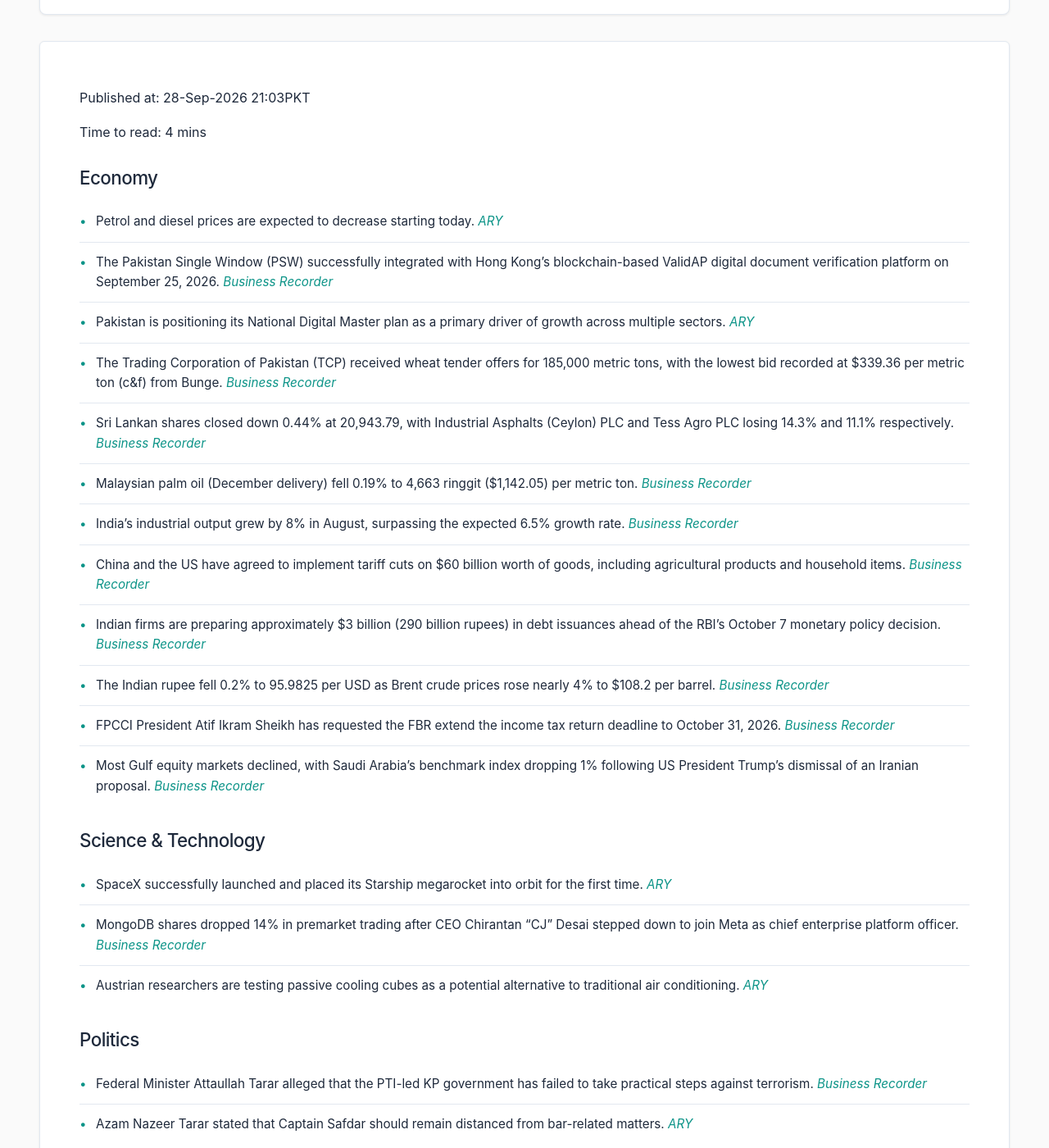
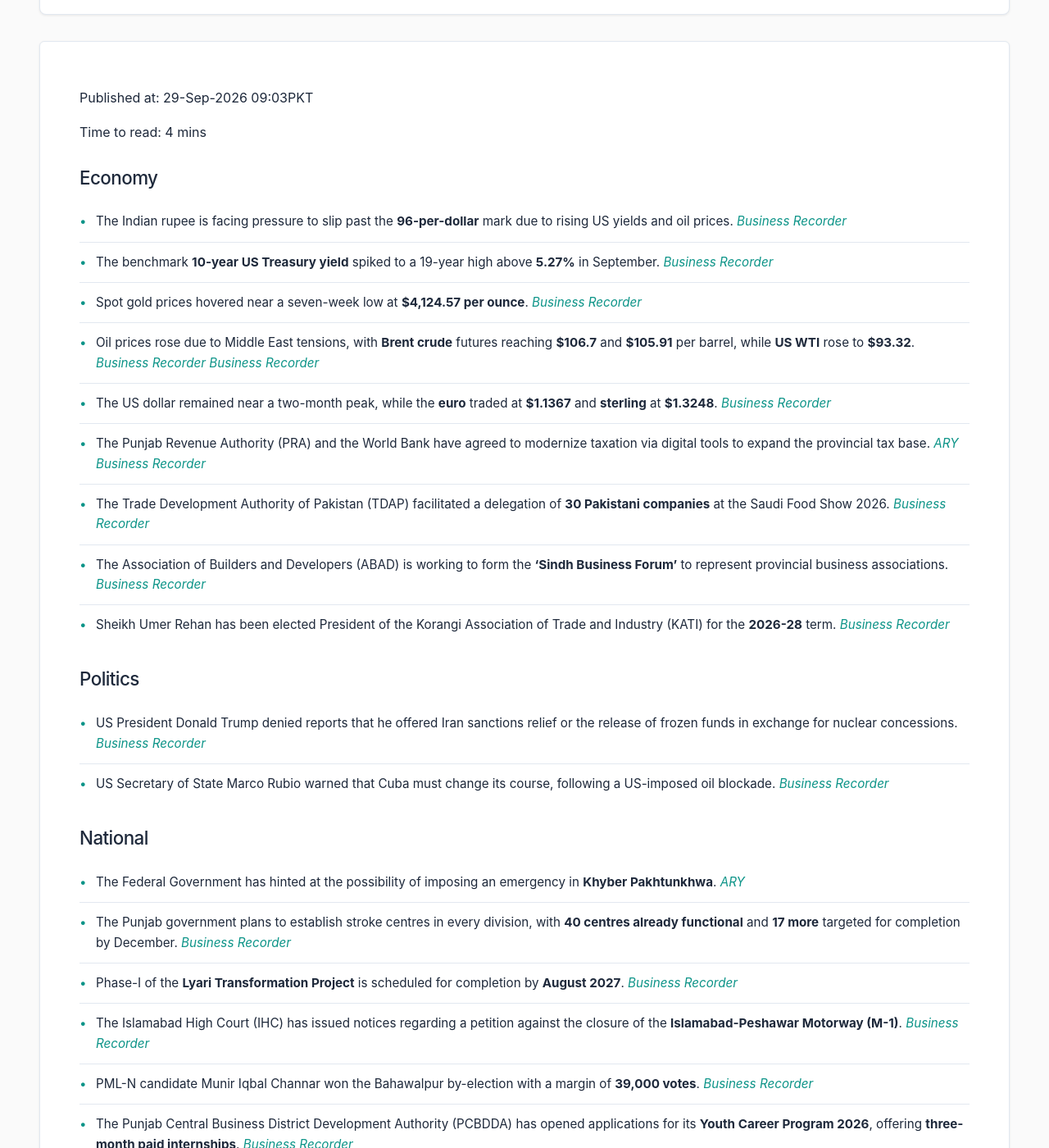
Before and after one commit to zsubzwary/news, a Jekyll site: the page built from en/index.md, in a window 1280 px wide and 1400 px high, scrolled down 209 px. Shown: the whole window at 82% size. Built offline with Jekyll 4.4.1, drawn with Linux system fonts in a browser that asks for light colours; some web fonts are replaced; comment, search, counter and statistics services are not loaded; some of the changed text lies outside the part shown.

Commit message:
DateTime; 2026-09-29T04:03:57.381Z

```diff
--- a/en/index.md
+++ b/en/index.md
@@ -4,48 +4,44 @@ title: Pakistan News Briefing
 lang: en
 ---
 
-Published at: 28-Sep-2026 21:03PKT
+Published at: 29-Sep-2026 09:03PKT
 
 Time to read: 4 mins
 
 ### Economy
-- Petrol and diesel prices are expected to decrease starting today. *[ARY](https://arynews.tv/petrol-diesel-prices-likely-to-decrease-today)*
-- The Pakistan Single Window (PSW) successfully integrated with Hong Kong's blockchain-based ValidAP digital document verification platform on September 25, 2026. *[Business Recorder](https://www.brecorder.com/news/40441613/pakistan-becomes-first-country-to-join-hong-kongs-validap-trade-verification-platform)*
-- Pakistan is positioning its National Digital Master plan as a primary driver of growth across multiple sectors. *[ARY](https://arynews.tv/pakistan-positions-national-digital-master-plan-as-a-driver-of-growth-across-sectors)*
-- The Trading Corporation of Pakistan (TCP) received wheat tender offers for 185,000 metric tons, with the lowest bid recorded at $339.36 per metric ton (c&f) from Bunge. *[Business Recorder](https://www.brecorder.com/news/40441618/pakistan-gets-offers-in-185000-metric-ton-wheat-tender-traders-say)*
-- Sri Lankan shares closed down 0.44% at 20,943.79, with Industrial Asphalts (Ceylon) PLC and Tess Agro PLC losing 14.3% and 11.1% respectively. *[Business Recorder](https://www.brecorder.com/news/40441628/sri-lankan-shares-fall-as-utilities-real-estate-stocks-weigh)*
-- Malaysian palm oil (December delivery) fell 0.19% to 4,663 ringgit ($1,142.05) per metric ton. *[Business Recorder](https://www.brecorder.com/news/40441620/palm-oil-falls-for-a-second-session-on-weak-rival-oils)*
-- India's industrial output grew by 8% in August, surpassing the expected 6.5% growth rate. *[Business Recorder](https://www.brecorder.com/news/40441619/indias-aug-industrial-output-jumps-8-as-manufacturing-output-surges)*
-- China and the US have agreed to implement tariff cuts on $60 billion worth of goods, including agricultural products and household items. *[Business Recorder](https://www.brecorder.com/news/40441617/china-us-agree-tariff-cuts-on-60bn-of-goods-including-agriculture-household-items)*
-- Indian firms are preparing approximately $3 billion (290 billion rupees) in debt issuances ahead of the RBI's October 7 monetary policy decision. *[Business Recorder](https://www.brecorder.com/news/40441612/indian-firms-ready-3-billion-of-debt-issues-with-eye-on-potential-rbi-rate-hike)*
-- The Indian rupee fell 0.2% to 95.9825 per USD as Brent crude prices rose nearly 4% to $108.2 per barrel. *[Business Recorder](https://www.brecorder.com/news/40441610/oil-woes-push-indian-rupee-to-over-one-week-low-rbi-caps-fall-near-96usd)*
-- FPCCI President Atif Ikram Sheikh has requested the FBR extend the income tax return deadline to October 31, 2026. *[Business Recorder](https://www.brecorder.com/news/40441611/fpcci-seeks-one-month-extension-to-the-income-tax-return-deadline)*
-- Most Gulf equity markets declined, with Saudi Arabia's benchmark index dropping 1% following US President Trump's dismissal of an Iranian proposal. *[Business Recorder](https://www.brecorder.com/news/40441624/most-gulf-bourses-retreat-after-trump-dismisses-iranian-overture)*
-
-### Science & Technology
-- SpaceX successfully launched and placed its Starship megarocket into orbit for the first time. *[ARY](https://arynews.tv/spacex-puts-starship-megarocket-in-orbit-for-first-time)*
-- MongoDB shares dropped 14% in premarket trading after CEO Chirantan “CJ” Desai stepped down to join Meta as chief enterprise platform officer. *[Business Recorder](https://www.brecorder.com/news/40441622/mongodb-ceo-desai-steps-down-to-lead-metas-enterprise-platform)*
-- Austrian researchers are testing passive cooling cubes as a potential alternative to traditional air conditioning. *[ARY](https://arynews.tv/austrian-researchers-test-passive-cooling-cubes-as-an-alternative-to-ac)*
+- The Indian rupee is facing pressure to slip past the **96-per-dollar** mark due to rising US yields and oil prices. *[Business Recorder](https://www.brecorder.com/news/40441744/rising-us-yields-oil-headwinds-put-rbis-indian-rupee-96-buffer-to-the-test)*
+- The benchmark **10-year US Treasury yield** spiked to a 19-year high above **5.27%** in September. *[Business Recorder](https://www.brecorder.com/news/40441741/stocks-wobble-as-bonds-slump-to-monthly-loss)*
+- Spot gold prices hovered near a seven-week low at **$4,124.57 per ounce**. *[Business Recorder](https://www.brecorder.com/news/40441740/gold-lingers-near-seven-week-low-ahead-of-us-economic-data)*
+- Oil prices rose due to Middle East tensions, with **Brent crude** futures reaching **$106.7** and **$105.91** per barrel, while **US WTI** rose to **$93.32**. *[Business Recorder](https://www.brecorder.com/news/40441739/indian-shares-to-open-near-six-month-lows-as-oil-prices-rise)* *[Business Recorder](https://www.brecorder.com/news/40441737/oil-prices-rise-for-second-session-on-continued-middle-east-supply-concern)*
+- The US dollar remained near a two-month peak, while the **euro** traded at **$1.1367** and **sterling** at **$1.3248**. *[Business Recorder](https://www.brecorder.com/news/40441738/dollar-holds-near-two-month-peak-as-yields-rise-fed-data-looms)*
+- The Punjab Revenue Authority (PRA) and the World Bank have agreed to modernize taxation via digital tools to expand the provincial tax base. *[ARY](https://arynews.tv/punjab-revenue-authority-world-bank-to-introduce-advanced-systems-to-expand-tax-base)* *[Business Recorder](https://www.brecorder.com/news/40441658/punjab-moves-to-modernise-taxation-system)*
+- The Trade Development Authority of Pakistan (TDAP) facilitated a delegation of **30 Pakistani companies** at the Saudi Food Show 2026. *[Business Recorder](https://www.brecorder.com/news/40441653/tdap-marks-record-participation-at-saudi-food-show-2026)*
+- The Association of Builders and Developers (ABAD) is working to form the **'Sindh Business Forum'** to represent provincial business associations. *[Business Recorder](https://www.brecorder.com/news/40441673/abad-seeking-to-form-sindh-business-forum)*
+- Sheikh Umer Rehan has been elected President of the Korangi Association of Trade and Industry (KATI) for the **2026-28** term. *[Business Recorder](https://www.brecorder.com/news/40441674/kati-elects-sheikh-umer-rehan-as-president)*
 
 ### Politics
-- Federal Minister Attaullah Tarar alleged that the PTI-led KP government has failed to take practical steps against terrorism. *[Business Recorder](https://www.brecorder.com/news/40441621/tarar-says-pti-led-kp-govt-has-failed-to-act-against-terrorism)*
-- Azam Nazeer Tarar stated that Captain Safdar should remain distanced from bar-related matters. *[ARY](https://arynews.tv/captain-safdar-should-stay-away-from-bar-matters-says-azam-nazeer-tarar)*
+- US President Donald Trump denied reports that he offered Iran sanctions relief or the release of frozen funds in exchange for nuclear concessions. *[Business Recorder](https://www.brecorder.com/news/40441746/trump-denies-offering-iran-sanctions-relief-for-nuclear-concessions)*
+- US Secretary of State Marco Rubio warned that Cuba must change its course, following a US-imposed oil blockade. *[Business Recorder](https://www.brecorder.com/news/40441745/rubio-says-us-is-hopeful-cuba-will-choose-a-different-path)*
 
 ### National
-- The US Afghanistan War Commission, led by Shamila N. Chaudhary and Dr. Colin F. Jackson, met with Field Marshal Syed Asim Munir at GHQ to acknowledge Pakistan's sacrifices in the conflict. *[Business Recorder](https://www.brecorder.com/news/40441631/us-afghan-war-commission-acknowledges-pakistans-role-sacrifices-in-conflict)*
-- The Federal Public Service Commission (FPSC) has postponed tests for several Board of Investment posts. *[ARY](https://arynews.tv/fpsc-postpones-tests-for-board-of-investment-posts)*
-- A viral video surfaced showing a car dragging a motorcycle on Murree Road while the rider clung to the vehicle's bonnet. *[ARY](https://arynews.tv/viral-video-shows-car-dragging-motorcycle-as-rider-clings-to-bonnet-on-murree-road)*
+- The Federal Government has hinted at the possibility of imposing an emergency in **Khyber Pakhtunkhwa**. *[ARY](https://arynews.tv/federal-government-hints-at-imposing-emergency-in-khyber-pakhtunkhwa)*
+- The Punjab government plans to establish stroke centres in every division, with **40 centres already functional** and **17 more** targeted for completion by December. *[Business Recorder](https://www.brecorder.com/news/40441736/stroke-centres-planned-in-every-punjab-division)*
+- Phase-I of the **Lyari Transformation Project** is scheduled for completion by **August 2027**. *[Business Recorder](https://www.brecorder.com/news/40441654/phase-i-of-lyari-project-to-be-completed-by-august-2027-nasir)*
+- The Islamabad High Court (IHC) has issued notices regarding a petition against the closure of the **Islamabad-Peshawar Motorway (M-1)**. *[Business Recorder](https://www.brecorder.com/news/40441656/ihc-issues-notices-in-response-to-plea-against-closure-of-motorway-m-1)*
+- PML-N candidate Munir Iqbal Channar won the Bahawalpur by-election with a margin of **39,000 votes**. *[Business Recorder](https://www.brecorder.com/news/40441657/pml-ns-bahawalpur-victory-reflects-public-trust-azma)*
+- The Punjab Central Business District Development Authority (PCBDDA) has opened applications for its **Youth Career Program 2026**, offering **three-month paid internships**. *[Business Recorder](https://www.brecorder.com/news/40441735/pcbdda-opens-applications-for-youth-career-programme)*
+- IESCO has released the power shutdown schedule for **September 29**. *[ARY](https://arynews.tv/iesco-announces-power-shutdown-schedule-for-september-29)*
 
 ### International
-- Indian Trade Minister Piyush Goyal is scheduled to visit the US from September 29 to October 5 to finalize an interim trade deal. *[Business Recorder](https://www.brecorder.com/news/40441630/india-trade-minister-to-visit-us-for-deal-talks-new-delhi-says)*
-- Qatari mediators are facilitating separate talks in New York between US officials and Iranian Foreign Minister Abbas Araqchi. *[Business Recorder](https://www.brecorder.com/news/40441627/us-iran-set-to-hold-separate-talks-with-mediators-on-monday-or-tuesday-official-says)*
-- Israeli strikes in Gaza killed at least two people, including a woman in Gaza City and another in the Nuseirat refugee camp. *[Business Recorder](https://www.brecorder.com/news/40441626/israeli-strikes-kill-at-least-two-people-in-gaza-officials-say)*
-- Red Bull has filed a lawsuit against India's food regulator for banning the "energy drink" descriptor without prior warning. *[Business Recorder](https://www.brecorder.com/news/40441623/red-bull-sues-indian-regulator-over-energy-drink-label-ban)*
-
-### Sports
-- Pakistan’s Arshad Nadeem finished fourth in the Asian Games javelin final with a throw of 80.29 meters. *[Business Recorder](https://www.brecorder.com/news/40441625/arshad-nadeem-fails-to-clinch-medal-in-asian-games-javelin-final)*
-- Former Manchester City manager Mancini stated that recent club charges are "not my concern." *[ARY](https://arynews.tv/ex-boss-mancini-says-city-charges-not-my-concern)*
-- Controversy has emerged regarding whether Olivia Miles referred to Caitlin Clark and Sophie Cunningham as "freaks." *[ARY](https://arynews.tv/did-olivia-miles-call-caitlin-clark-and-sophie-cunningham-freaks)*
+- The US and Iran are engaging in separate talks with mediators in **New York** to attempt to resolve the ongoing conflict. *[ARY](https://arynews.tv/us-iran-separately-talk-with-mediators-in-latest-bid-to-end-war)* *[ARY](https://arynews.tv/us-iran-set-for-separate-talks-with-mediators-in-new-york-official-says)*
+- The US is reportedly considering a sanctions waiver for flights between Iran and Iraq’s **Najaf**. *[ARY](https://arynews.tv/us-to-grant-sanctions-waiver-for-flights-between-iran-and-iraqs-najaf-source-says)*
+- A suspected plot has been identified to attack the **Fairford airbase** in the UK, which is utilized by the US. *[ARY](https://arynews.tv/suspected-plot-to-attack-uks-fairford-airbase-used-by-us-what-do-we-know)*
+- At least **11 people** were killed in Haiti’s **Artibonite** region following gang retaliation against a security operation. *[Business Recorder](https://www.brecorder.com/news/40441743/haiti-gang-retaliation-leaves-at-least-11-dead-after-security-operation)*
+- The UNHCR warned of a **$5.789 billion funding gap** that could leave **8.3 million** refugees without essential aid. *[Business Recorder](https://www.brecorder.com/news/40441742/un-agency-warns-funding-crisis-could-leave-83-million-people-without-aid)*
 
 ### Health
-- Scientists have developed a new gel capable of regenerating and repairing damaged tooth enamel. *[ARY](https://arynews.tv/scientists-create-new-gel-to-regenerate-and-repair-damaged-tooth-enamel)*
+- AstraZeneca has filed for US FDA approval for a **HUTCHMED** lung cancer drug combination. *[ARY](https://arynews.tv/astrazeneca-seeks-fda-approval-of-hutchmed-lung-cancer-drug)*
+- A study has found that mental health disorders are lasting longer today than they did a decade ago. *[ARY](https://arynews.tv/mental-health-disorders-are-lasting-longer-today-than-a-decade-ago-study-finds)*
+
+### Other
+- Rockstar Games is reportedly developing **L.A. Noire 2**, which is set in San Francisco. *[ARY](https://arynews.tv/rockstar-games-reportedly-developing-l-a-noire-2-set-in-san-francisco)*
```
